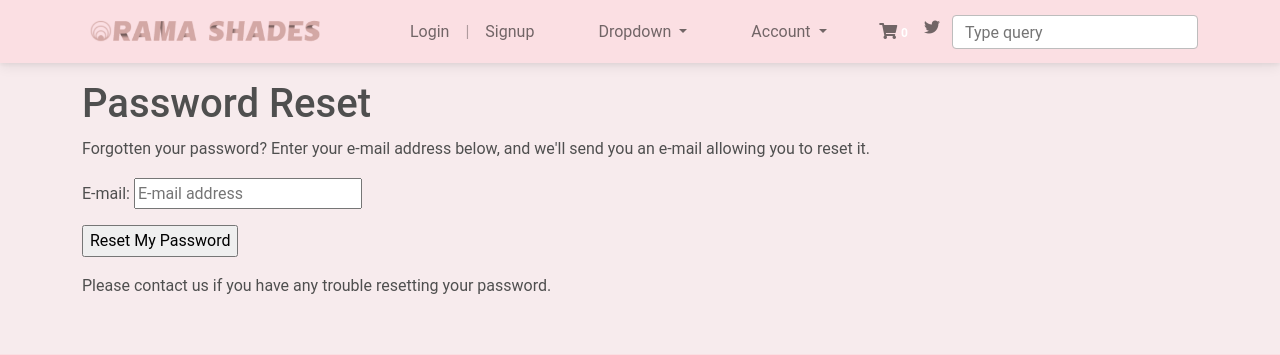
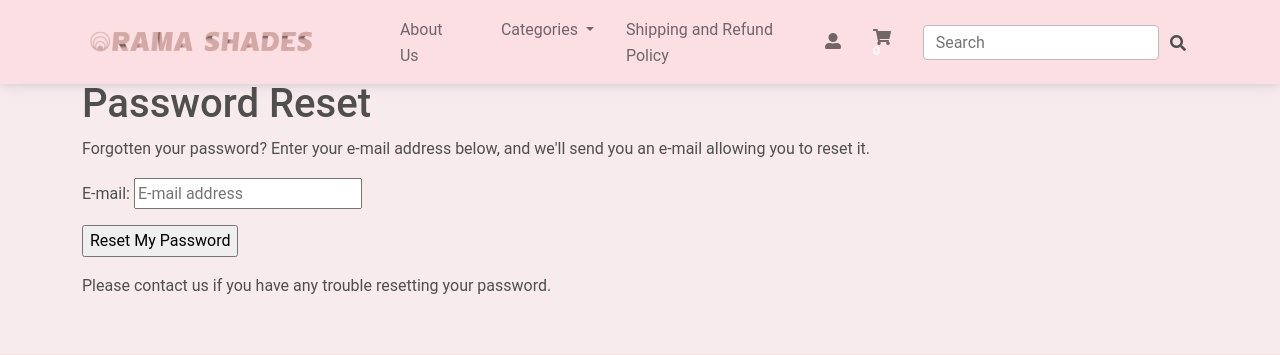
Before and after one commit to neoToad/rama_shades, a Django app: page /accounts/password/reset/ in a window 1280 px wide. Shown: the top 355 px of the page. Run offline with Django 3.2, Linux system fonts and the light colour scheme; some libraries are stand-ins or nearby versions.

Commit message:
multiple images done, now navbar

```diff
--- a/store/static/store/style.css
+++ b/store/static/store/style.css
@@ -37,6 +37,9 @@ body {
     margin-left: 3rem;
 }
 
+.dt-cust:after {
+    content: none;
+}
 
 @media only screen and (max-width: 991px) {
   .nav-ms-5 {
--- a/store/templates/store/home.html
+++ b/store/templates/store/home.html
@@ -18,10 +18,6 @@
                 <span class="text-light" role="button"
                   >Free US Shipping Over $35.00 | 100% Money Back Guarantee | No Need To Create An Account</span>
               </div>
-            </div>
-            <div class="row gap-2 mx-auto w-50">
-
-              <a class="ml-auto btn btn-sm btn-white mx-auto" href="#" style="z-index: 100;"><i class="fa fa-edit"></i></a>
             </div>
           </div>
         </div>
--- a/store/templates/store/navbar.html
+++ b/store/templates/store/navbar.html
@@ -28,33 +28,14 @@
     <div class="collapse navbar-collapse" id="navbarSupportedContent">
       <ul class="navbar-nav me-auto mb-2 mb-lg-0">
 
-        <!-- Link -->
-        {% if request.user.is_authenticated %}
-          <li class="nav-item">
-            <a class="nav-link" href="#">Account</a>
-          </li>
-          <li class="nav-item items-align-center d-none d-lg-block">
-            <a class="nav-link disabled" href="">|</a>
-          </li>
-          <li class="nav-item">
-            <a class="nav-link" href="{% url 'account_logout' %}">Logout</a>
-          </li>
-        {% else %}
-          <li class="nav-item">
-            <a class="nav-link" href="{% url 'account_login' %}">Login</a>
-          </li>
-          <li class="nav-item items-align-center d-none d-lg-block">
-            <a class="nav-link disabled" href="">|</a>
-          </li>
-          <li class="nav-item">
-            <a class="nav-link" href="{% url 'account_signup' %}">Signup</a>
-          </li>
-        {% endif %}
-        <!-- Dropdown -->
+        <li class="nav-item">
+          <a class="nav-link" href="#">About Us</a>
+        </li>
 
-        <li class="nav-item dropdown nav-ms-5">
+
+        <li class="nav-item dropdown ms-lg-4">
           <a class="nav-link dropdown-toggle" href="#" id="navbarDropdown" role="button" data-mdb-toggle="dropdown" aria-expanded="false">
-            Dropdown
+            Categories
           </a>
           <!-- Dropdown menu -->
           <ul class="dropdown-menu" aria-labelledby="navbarDropdown">
@@ -87,19 +68,32 @@
           </ul>
         </li>
 
-        <li class="nav-item dropdown nav-ms-5">
-          <a class="nav-link dropdown-toggle" href="#" id="accountDropdown" role="button" data-mdb-toggle="dropdown" aria-expanded="false">
-            Account
+        <li class="nav-item ms-lg-3">
+          <a class="nav-link" href="#">Shipping and Refund Policy</a>
+        </li>
+
+      </ul>
+
+      <!-- Icons -->
+      <ul class="navbar-nav d-flex flex-row me-3">
+
+
+
+        <!-- Account Dropdown -->
+        <li class="nav-item dropdown me-3">
+          <a class="nav-link dropdown-toggle mt-1 dt-cust" href="#" id="accountDropdown" role="button" data-mdb-toggle="dropdown"
+             aria-expanded="false">
+            <i class="fas fa-user-alt"></i>
           </a>
           <!-- Dropdown menu -->
           <ul class="dropdown-menu" aria-labelledby="navbarDropdown"
             style="background-color: #fbdfe3;">
             {% if request.user.is_authenticated %}
               <li>
-                <a class="dropdown-item" href="{% url 'account_logout' %}">Profile</a>
+                <a class="dropdown-item" href="">Profile</a>
               </li>
               <li>
-                <a class="dropdown-item" href="{% url 'account_logout' %}">Past Orders</a>
+                <a class="dropdown-item" href="">Past Orders</a>
               </li>
               <li>
                 <hr class="dropdown-divider" />
@@ -109,10 +103,10 @@
               </li>
             {% else %}
               <li>
-                <a class="dropdown-item" href="#">Log In</a>
+                <a class="dropdown-item" href="{% url 'account_login' %}">Log In</a>
               </li>
               <li>
-                <a class="dropdown-item" href="#">Sign Up</a>
+                <a class="dropdown-item" href="{% url 'account_signup' %}">Sign Up</a>
               </li>
 
 
@@ -120,25 +114,23 @@
           </ul>
         </li>
 
-
-      </ul>
-
-      <!-- Icons -->
-      <ul class="navbar-nav d-flex flex-row me-1">
-        <li class="nav-item me-3 me-lg-0">
+        <li class="nav-item me-lg-0">
           <a class="nav-link" href="{% url 'store:order-summary' %}">
             <i class="fas fa-shopping-cart"></i>
               <span class="badge red z-depth-1 mr-1"  style="display: contents;"> {{ cart_items }} </span>
           </a>
         </li>
-        <li class="nav-item me-3 me-lg-0">
-          <a class="nav-link" href="#"><i class="fab fa-twitter{% if request.user.is_authenticated %} pt-1{% endif %}"></i></a>
-        </li>
       </ul>
 
       <!-- Search -->
       <form class="w-auto" style="margin-block-end: unset;">
-        <input type="search" class="form-control" placeholder="Type query" aria-label="Search">
+        <div class="input-group rounded">
+          <input type="search" class="form-control rounded" placeholder="Search" aria-label="Search"
+            aria-describedby="search-addon" />
+          <span class="input-group-text border-0" id="search-addon">
+            <i class="fas fa-search"></i>
+          </span>
+        </div>
       </form>
 
     </div>
```
